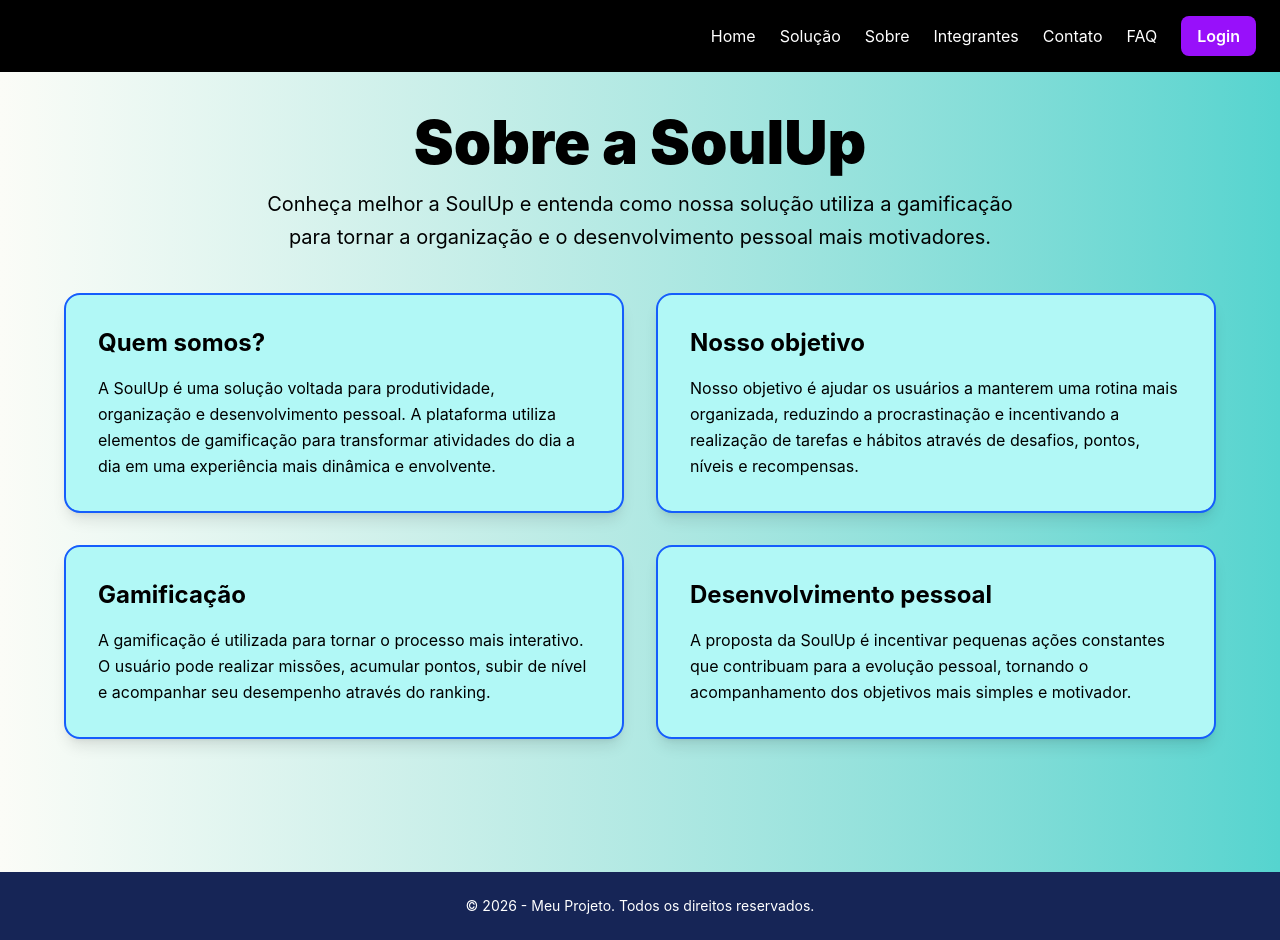
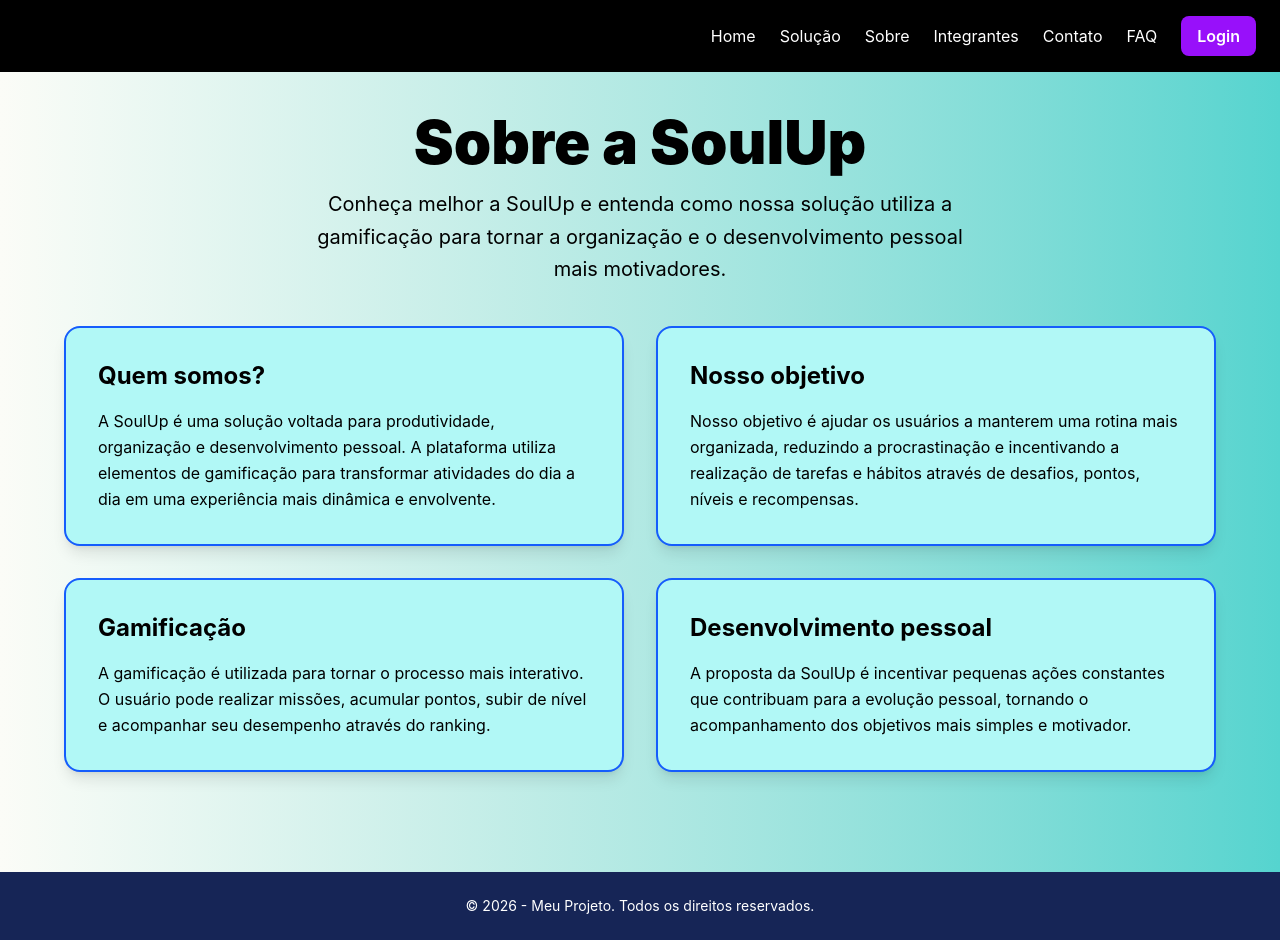
Before and after one commit to AndrewRls/sprint-3-4, a React (Vite) app in the folder soulup-gamificacao/: page /sobre in a window 1280 px wide. Built offline with nearby package versions, Linux system fonts and the light colour scheme.

Commit message:
feat: criando e adicionando o componente sectiontitle nas paginas

```diff
--- /dev/null
+++ b/soulup-gamificacao/src/components/SectionTitle/SectionTitle.tsx
@@ -0,0 +1,22 @@
+interface SectionTitleProps {
+  titulo: string
+  descricao?: string
+}
+
+function SectionTitle({ titulo, descricao }: SectionTitleProps) {
+  return (
+    <div className="mb-10 text-center">
+      <h1 className="text-4xl font-black md:text-6xl">
+        {titulo}
+      </h1>
+
+      {descricao && (
+        <p className="mx-auto mt-4 max-w-2xl text-base leading-relaxed md:text-xl">
+          {descricao}
+        </p>
+      )}
+    </div>
+  )
+}
+
+export default SectionTitle
--- a/soulup-gamificacao/src/pages/Contato/Contato.tsx
+++ b/soulup-gamificacao/src/pages/Contato/Contato.tsx
@@ -1,4 +1,5 @@
 import { useState } from 'react'
+import SectionTitle from '../../components/SectionTitle/SectionTitle'
 
 function Contato() {
   const [enviado, setEnviado] = useState(false)
@@ -13,16 +14,10 @@ function Contato() {
 
       <section className="mx-auto max-w-3xl">
 
-        <div className="mb-10 text-center">
-          <h1 className="text-4xl font-black md:text-6xl">
-            Entre em Contato
-          </h1>
-
-          <p className="mx-auto mt-4 max-w-2xl text-base leading-relaxed md:text-xl">
-            Tem alguma dúvida, sugestão ou deseja saber mais sobre
-            a SoulUp? Envie uma mensagem para nossa equipe.
-          </p>
-        </div>
+        <SectionTitle
+          titulo="Entre em Contato"
+          descricao="Tem alguma dúvida, sugestão ou deseja saber mais sobre a SoulUp? Envie uma mensagem para nossa equipe."
+        />
 
         <form
           onSubmit={handleSubmit}
--- a/soulup-gamificacao/src/pages/FAQ/FAQ.tsx
+++ b/soulup-gamificacao/src/pages/FAQ/FAQ.tsx
@@ -1,4 +1,5 @@
 import { useState } from 'react'
+import SectionTitle from '../../components/SectionTitle/SectionTitle'
 
 interface Pergunta {
   pergunta: string
@@ -54,16 +55,10 @@ function FAQ() {
 
       <section className="mx-auto max-w-4xl">
 
-        <div className="mb-10 text-center">
-          <h1 className="text-4xl font-black md:text-6xl">
-            FAQ
-          </h1>
-
-          <p className="mx-auto mt-4 max-w-2xl text-base leading-relaxed md:text-xl">
-            Encontre respostas para as principais dúvidas sobre a
-            SoulUp.
-          </p>
-        </div>
+        <SectionTitle
+  titulo="FAQ"
+  descricao="Encontre respostas para as principais dúvidas sobre a SoulUp."
+/>
 
         <div className="flex flex-col gap-4">
 
--- a/soulup-gamificacao/src/pages/Integrantes/Integrantes.tsx
+++ b/soulup-gamificacao/src/pages/Integrantes/Integrantes.tsx
@@ -2,6 +2,7 @@ import bryan from '../../assets/imagens/img-05-bryan-foto.png'
 import luis from '../../assets/imagens/img-06-luis-foto.png'
 import andrew from '../../assets/imagens/img-07-andrew-foto.png'
 import igor from '../../assets/imagens/img-08-igor-foto.jpg'
+import SectionTitle from '../../components/SectionTitle/SectionTitle'
 
 interface Integrante {
   nome: string
@@ -38,16 +39,10 @@ function Integrantes() {
 
       <section className="mx-auto max-w-6xl">
 
-        <div className="mb-12 text-center">
-          <h1 className="text-4xl font-black md:text-6xl">
-            Integrantes
-          </h1>
-
-          <p className="mx-auto mt-4 max-w-2xl text-base leading-relaxed md:text-xl">
-            Conheça a equipe responsável pelo desenvolvimento da
-            SoulUp.
-          </p>
-        </div>
+        <SectionTitle
+          titulo="Integrantes"
+          descricao="Conheça a equipe responsável pelo desenvolvimento da SoulUp."
+        />
 
         <div className="grid gap-8 sm:grid-cols-2 lg:grid-cols-4">
 
--- a/soulup-gamificacao/src/pages/Sobre/Sobre.tsx
+++ b/soulup-gamificacao/src/pages/Sobre/Sobre.tsx
@@ -1,20 +1,15 @@
+import SectionTitle from '../../components/SectionTitle/SectionTitle'
+
 function Sobre() {
   return (
     <div className="min-h-screen bg-linear-to-r from-[#fbfcf7] to-[#55d4cf] px-4 py-10 md:px-8">
 
       <section className="mx-auto max-w-6xl">
 
-        <div className="mb-10 text-center">
-          <h1 className="text-4xl font-black md:text-6xl">
-            Sobre a SoulUp
-          </h1>
-
-          <p className="mx-auto mt-4 max-w-3xl text-base leading-relaxed md:text-xl">
-            Conheça melhor a SoulUp e entenda como nossa solução utiliza
-            a gamificação para tornar a organização e o desenvolvimento
-            pessoal mais motivadores.
-          </p>
-        </div>
+        <SectionTitle
+          titulo="Sobre a SoulUp"
+          descricao="Conheça melhor a SoulUp e entenda como nossa solução utiliza a gamificação para tornar a organização e o desenvolvimento pessoal mais motivadores."
+        />
 
         <div className="grid gap-8 md:grid-cols-2">
 
```
